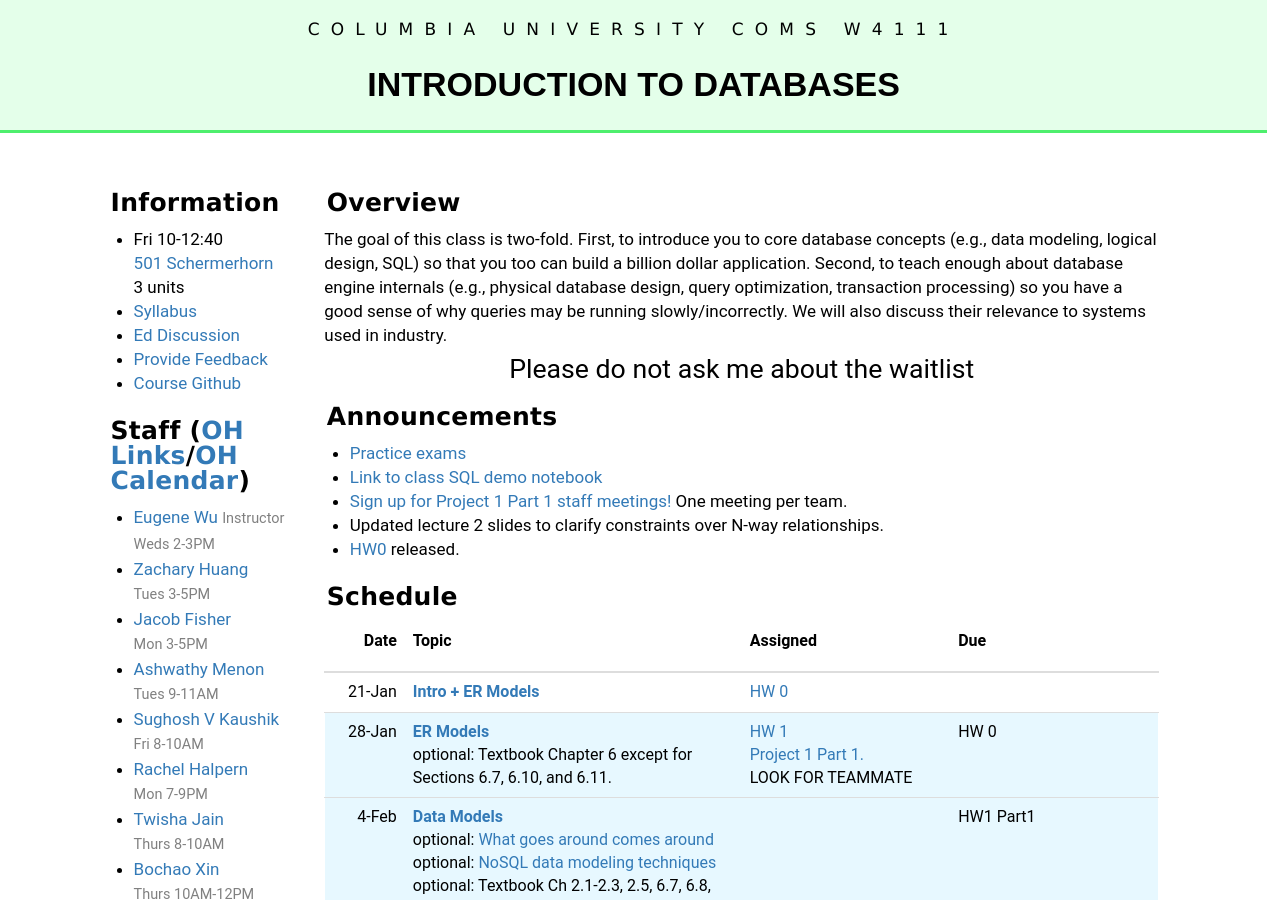
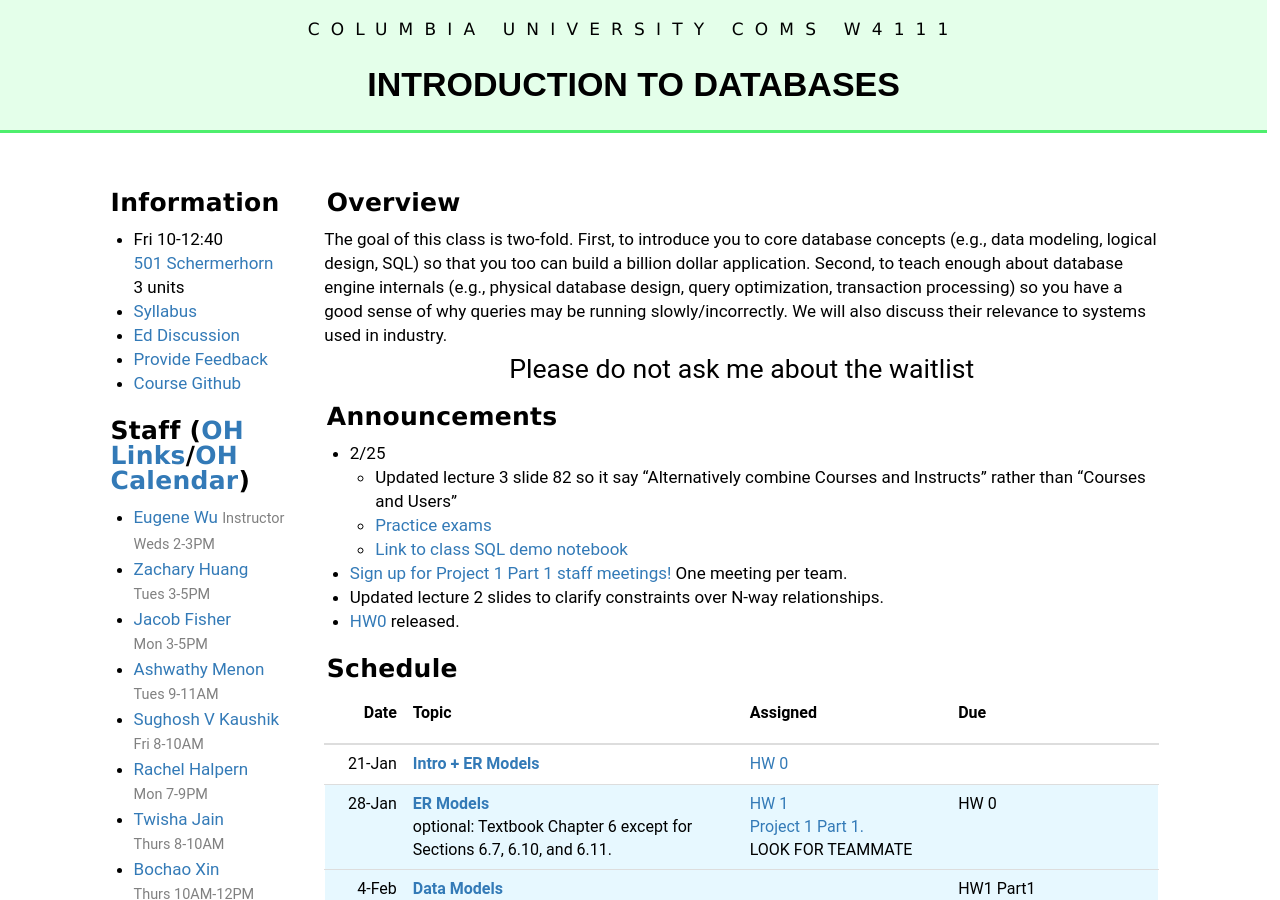
Before and after one commit to Kitatine/w4111.github.io, a Jekyll site: the page built from index.md, in a window 1280 px wide and 900 px high. Built offline with Jekyll 4.4.1, drawn with Linux system fonts in a browser that asks for light colours.

Commit message:
lazy commit msg

```diff
--- a/index.md
+++ b/index.md
@@ -28,8 +28,10 @@
 
 #### Announcements
 
-* [Practice exams](https://github.com/w4111/w4111.github.io/tree/main/files/reading)
-* [Link to class SQL demo notebook](https://github.com/w4111/w4111.github.io/tree/main/src/notebooks)
+* 2/25
+  * Updated lecture 3 slide 82 so it say "Alternatively combine Courses and Instructs" rather than "Courses and Users"
+  * [Practice exams](https://github.com/w4111/w4111.github.io/tree/main/files/reading)
+  * [Link to class SQL demo notebook](https://github.com/w4111/w4111.github.io/tree/main/src/notebooks)
 * [Sign up for Project 1 Part 1 staff meetings!](https://calendar.google.com/calendar/u/0/selfsched?sstoken=UUpOU05mUUpZYXk2fGRlZmF1bHR8YmE0YmE0M2MzNzkyYWZjOTcxYjRkMTBmNDNmNjA1NDc)  One meeting per team.
 * Updated lecture 2 slides to clarify constraints over N-way relationships.
 * [HW0](https://github.com/w4111/hw0) released.
```
